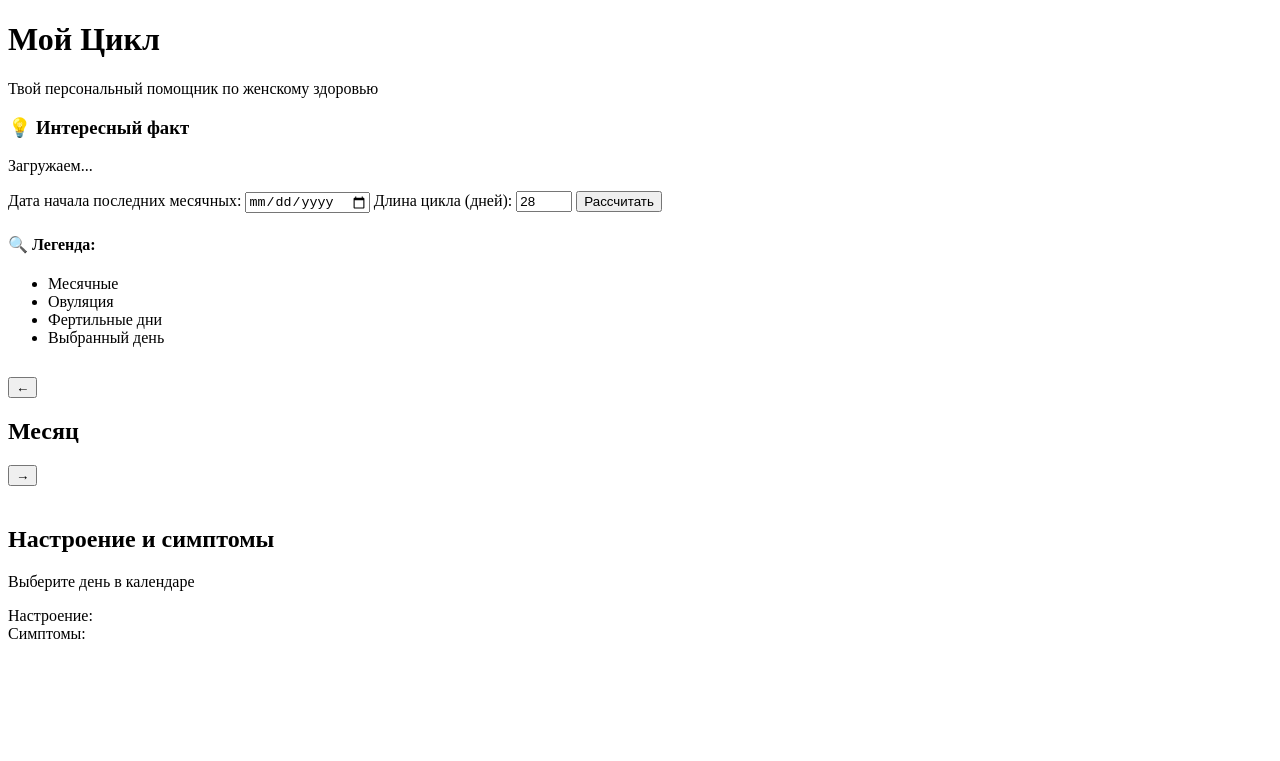
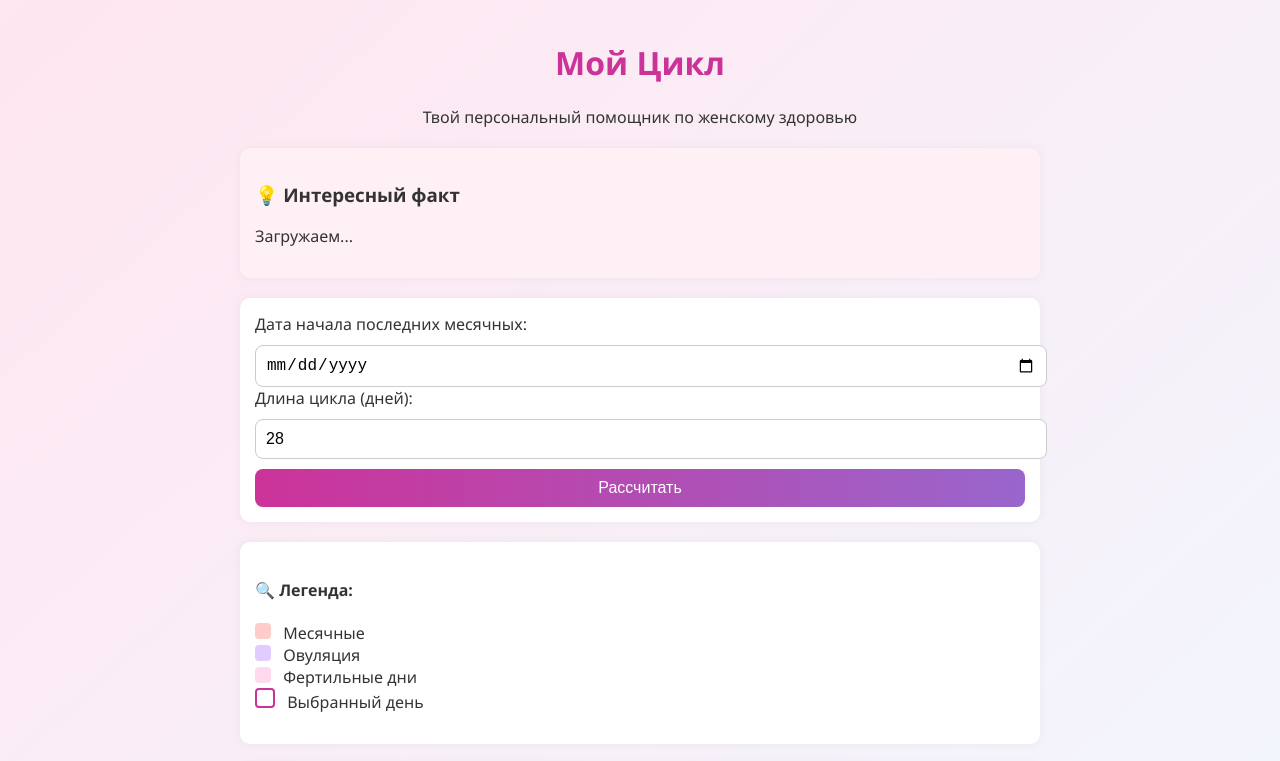
Before and after one commit to opiumsadk1d/mesya4nii, a plain HTML site: page index.html in a window 1280 px wide. Shown: the top 761 px of the page. Drawn offline with Linux system fonts and the light colour scheme.

Commit message:
Update style.css

```diff
--- a/style.css
+++ b/style.css
@@ -1,7 +1,70 @@
-/* предыдущие стили остаются */
+body {
+  font-family: 'Segoe UI', sans-serif;
+  margin: 0;
+  padding: 0;
+  background: linear-gradient(to bottom right, #ffe6f0, #f0f8ff);
+  color: #333;
+}
 
-.calendar-section {
-  margin-top: 30px;
+.container {
+  max-width: 800px;
+  margin: auto;
+  padding: 20px;
+}
+
+header {
+  text-align: center;
+  margin-bottom: 20px;
+}
+
+header h1 {
+  color: #cc3399;
+}
+
+.fact-box {
+  background: #fff0f5;
+  padding: 15px;
+  border-radius: 10px;
+  margin-bottom: 20px;
+  box-shadow: 0 0 10px rgba(0,0,0,0.05);
+}
+
+.input-section,
+.symptom-section,
+.calendar-section,
+.legend {
+  background: #ffffff;
+  padding: 15px;
+  border-radius: 10px;
+  margin-bottom: 20px;
+  box-shadow: 0 0 10px rgba(0,0,0,0.05);
+}
+
+input,
+button {
+  width: 100%;
+  padding: 10px;
+  margin-top: 10px;
+  border-radius: 8px;
+  border: 1px solid #ccc;
+  font-size: 16px;
+}
+
+button {
+  background: linear-gradient(to right, #cc3399, #9966cc);
+  color: white;
+  border: none;
+  cursor: pointer;
+}
+
+button:hover {
+  opacity: 0.9;
+}
+
+.calendar-header {
+  display: flex;
+  justify-content: space-between;
+  align-items: center;
 }
 
 #calendar {
@@ -35,14 +98,58 @@
   border: 2px solid #cc3399;
 }
 
-.symptom-section {
-  margin-top: 30px;
+.legend ul {
+  list-style: none;
+  padding: 0;
 }
 
-select {
-  width: 100%;
-  padding: 10px;
-  margin-top: 5px;
-  border-radius: 10px;
-  border: 1px solid #ccc;
+.legend-color {
+  display: inline-block;
+  width: 16px;
+  height: 16px;
+  margin-right: 8px;
+  border-radius: 4px;
 }
+
+.legend-color.period { background: #ffcccc; }
+.legend-color.ovulation { background: #e0ccff; }
+.legend-color.fertile { background: #ffd9ec; }
+.legend-color.selected { border: 2px solid #cc3399; }
+
+.checkbox-group {
+  display: flex;
+  flex-wrap: wrap;
+  gap: 10px;
+  margin-top: 10px;
+}
+
+.checkbox-group label {
+  background: #f0f0ff;
+  padding: 8px 12px;
+  border-radius: 8px;
+  cursor: pointer;
+  user-select: none;
+}
+
+.checkbox-group input {
+  display: none;
+}
+
+.checkbox-group input:checked + label {
+  background: #cc3399;
+  color: white;
+}
+
+@media (max-width: 600px) {
+  .container {
+    padding: 10px;
+  }
+
+  #calendar {
+    grid-template-columns: repeat(7, 1fr);
+  }
+
+  .checkbox-group {
+    flex-direction: column;
+  }
+}
```
